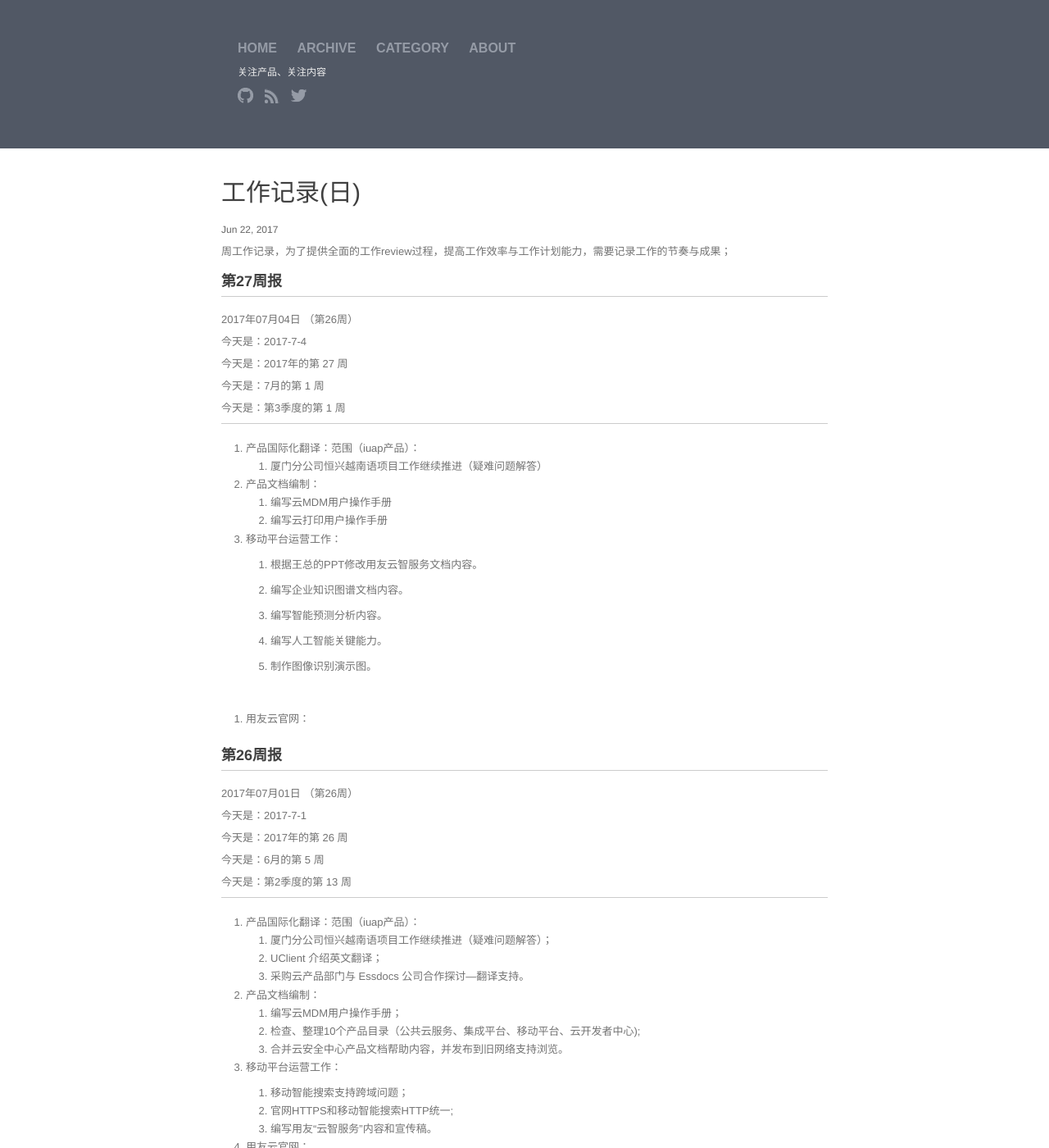
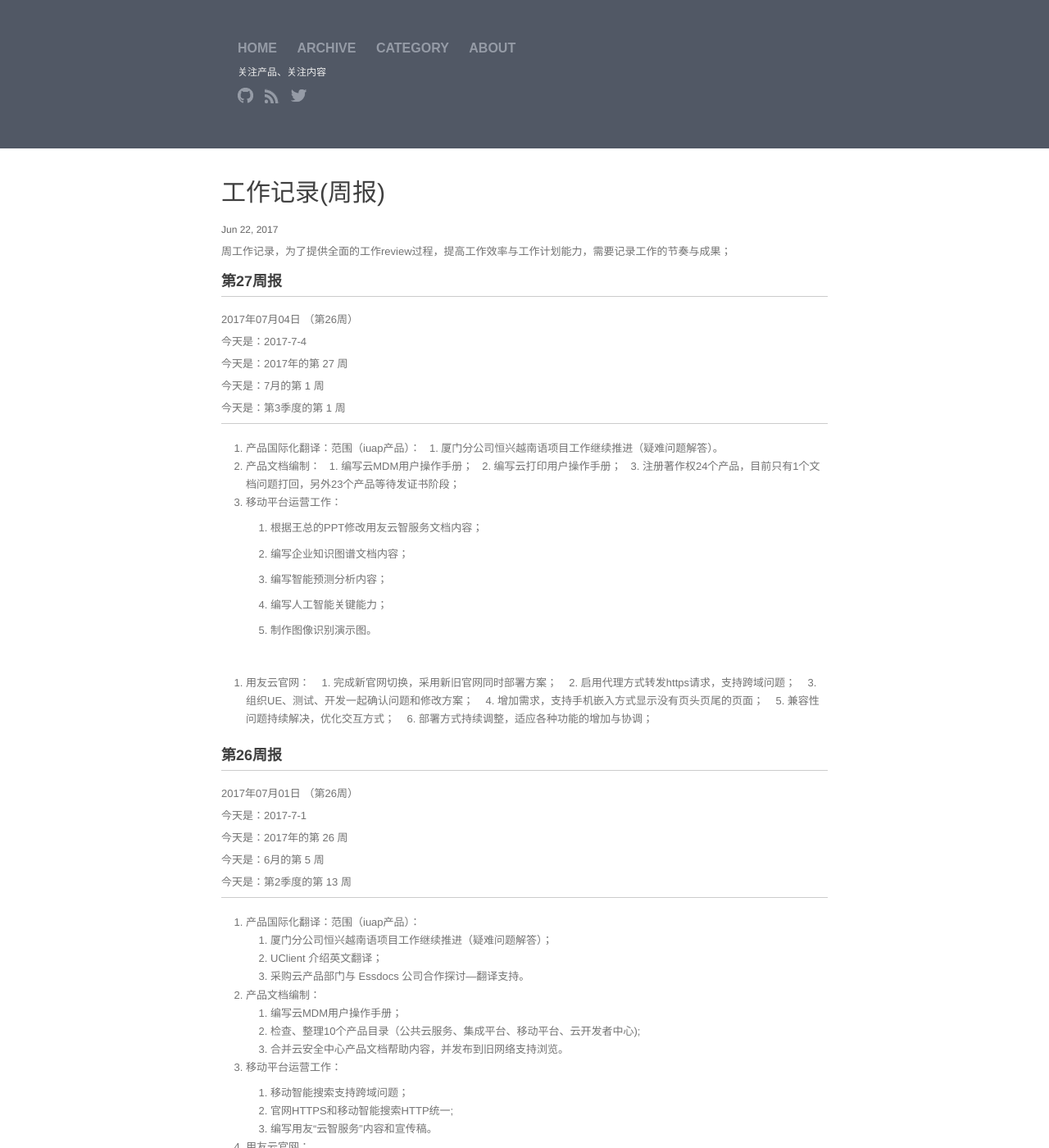
Before and after one commit to walllFlower/blog, a Jekyll site: the page built from _posts/2017-06-22-day_report_cxz.md, in a window 1280 px wide and 1400 px high. Shown: the whole window at 82% size. Built offline with Jekyll 4.4.1, drawn with Linux system fonts in a browser that asks for light colours; comment, search, counter and statistics services are not loaded.

Commit message:
Update 2017-06-22-day_report_cxz.md

```diff
--- a/_posts/2017-06-22-day_report_cxz.md
+++ b/_posts/2017-06-22-day_report_cxz.md
@@ -1,6 +1,6 @@
 ---
 layout: post
-title:  "工作记录(日)"
+title:  "工作记录(周报)"
 date:   2017-06-22 14:57:32
 categories: 日报 第25周
 ---
@@ -23,26 +23,33 @@ categories: 日报 第25周
 
 ***
 1. 产品国际化翻译：范围（iuap产品）：
-   1. 厦门分公司恒兴越南语项目工作继续推进（疑难问题解答）
+   1. 厦门分公司恒兴越南语项目工作继续推进（疑难问题解答）。
 
 2. 产品文档编制：
-   1. 编写云MDM用户操作手册
-   2. 编写云打印用户操作手册
+   1. 编写云MDM用户操作手册；
+   2. 编写云打印用户操作手册；
+   3. 注册著作权24个产品，目前只有1个文档问题打回，另外23个产品等待发证书阶段；
 
 3. 移动平台运营工作：
 
-    1. 根据王总的PPT修改用友云智服务文档内容。
+    1. 根据王总的PPT修改用友云智服务文档内容；
 
-    2. 编写企业知识图谱文档内容。
+    2. 编写企业知识图谱文档内容；
 
-    3. 编写智能预测分析内容。
+    3. 编写智能预测分析内容；
 
-    4. 编写人工智能关键能力。
+    4. 编写人工智能关键能力；
 
     5. 制作图像识别演示图。
 
 
 4. 用友云官网：
+    1. 完成新官网切换，采用新旧官网同时部署方案；
+    2. 启用代理方式转发https请求，支持跨域问题；
+    3. 组织UE、测试、开发一起确认问题和修改方案；
+    4. 增加需求，支持手机嵌入方式显示没有页头页尾的页面；
+    5. 兼容性问题持续解决，优化交互方式；
+    6. 部署方式持续调整，适应各种功能的增加与协调；
 
 
 
```
